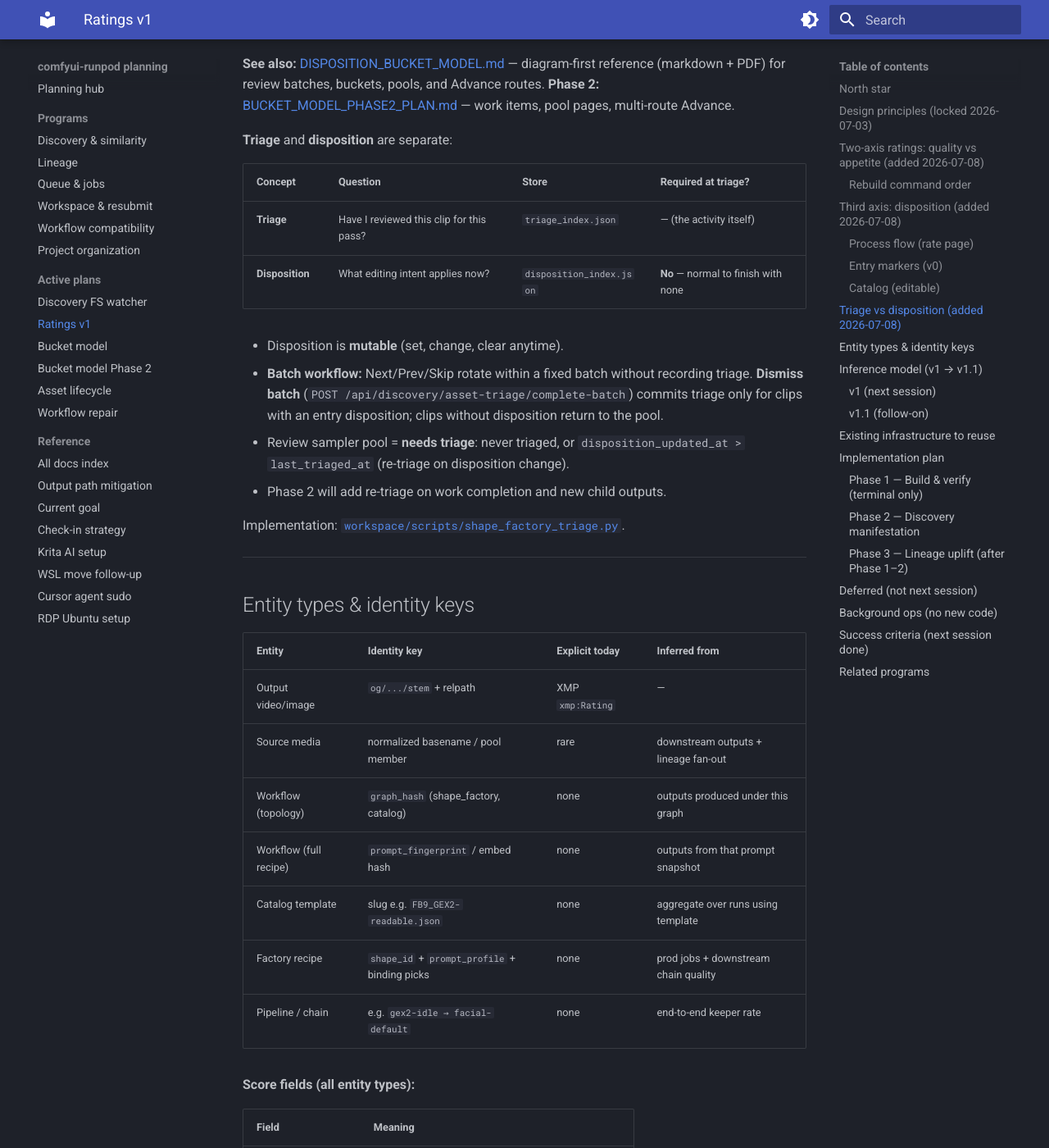
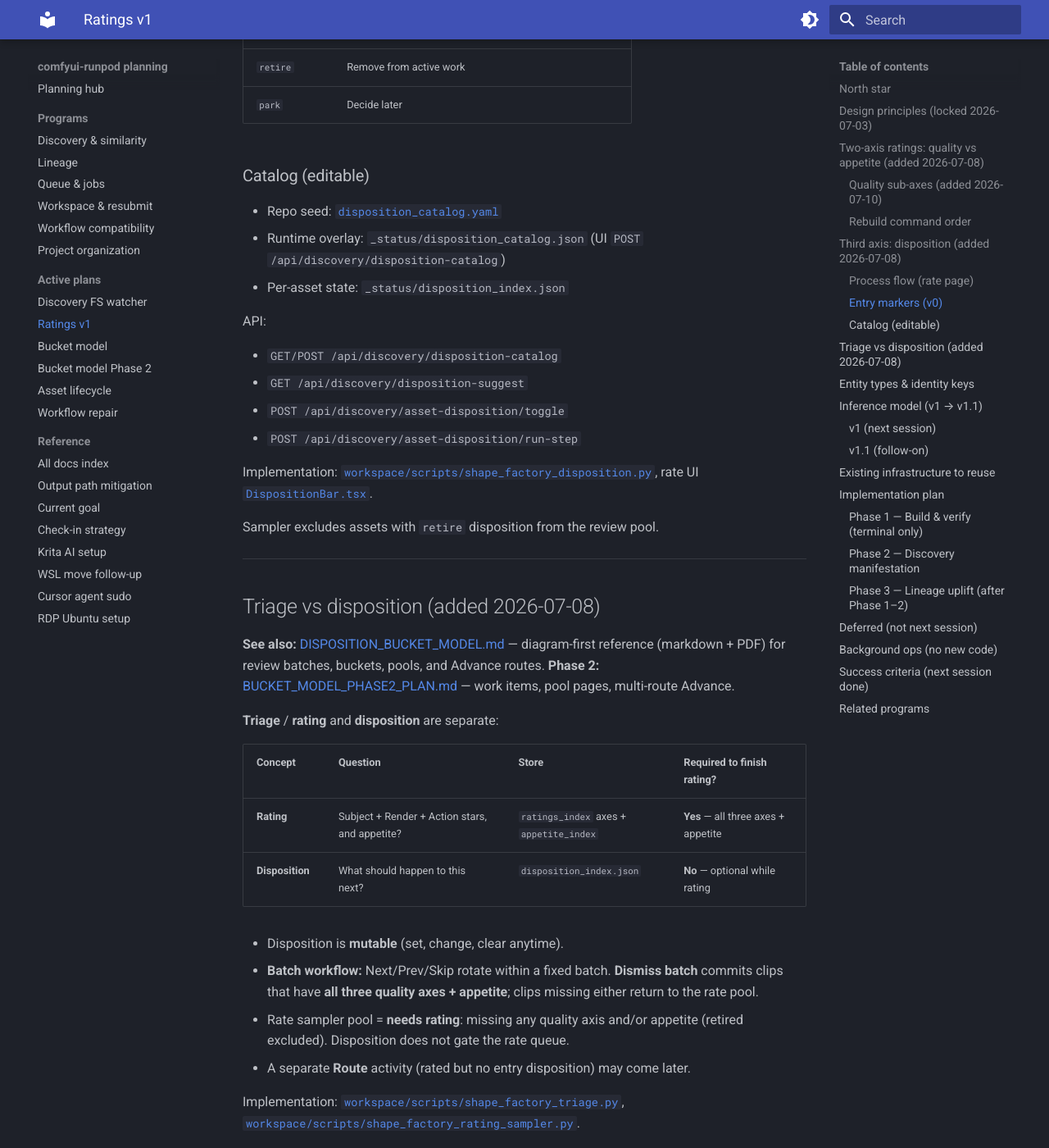
Before and after one commit to schibb-dev/comfyui-runpod, an MkDocs documentation site: the page built from docs/RATINGS_V1_PLAN.md, in a window 1280 px wide and 1400 px high, scrolled down 3882 px. Shown: the whole window at 82% size. Built offline with MkDocs 1.6.1 and Material for MkDocs 9.7.7, drawn with Linux system fonts in a browser that asks for light colours; some of the changed text lies outside the part shown.

Commit message:
docs: ratings axes, disposition bucket model, and planning links
Update ratings/disposition plans and ship the bucket-model PDF companion.

Co-authored-by: Cursor <cursoragent@cursor.com>

````diff
--- a/docs/RATINGS_V1_PLAN.md
+++ b/docs/RATINGS_V1_PLAN.md
@@ -35,8 +35,33 @@ A single 1–5 star conflates two different judgments. We split them:
 
 | Axis | Question | Store | Scale | Drives |
 |------|----------|-------|-------|--------|
-| **Quality** ("do more OF this") | Is this *well-executed*? | XMP `xmp:Rating` → `ratings_index.json` | 1–5 stars | **Replay** — reproduce the recipe |
+| **Quality** ("do more OF this") | Is this *well-executed*? | XMP `xmp:Rating` → `ratings_index.json` | 1–5 stars (see sub-axes) | **Replay** — reproduce the recipe |
 | **Appetite** ("do more WITH this") | Do I *want more of this direction* (even if rough)? | `appetite_index.json` | `less < neutral < more < fast_track` | **Derive/Extend** — build new descendants from it |
+
+### Quality sub-axes (added 2026-07-10)
+
+Single quality is insufficient. Explicit quality is three 1–5 axes; `explicit` is their rounded mean (also written to XMP for external tools):
+
+| Axis id | UI label | Question |
+|---------|----------|----------|
+| `subject_beauty` | Subject | How good is the subject / look of the person? |
+| `render_quality` | Render | How clean is the image/video render? |
+| `action_quality` | Action | How good is the motion / action? |
+
+Stored on each `by_output_relpath` row as:
+
+```json
+{
+  "explicit": 4,
+  "axes": {
+    "subject_beauty": 5,
+    "render_quality": 3,
+    "action_quality": 4
+  }
+}
+```
+
+**Rate-queue done** = all three axes set **and** appetite. Legacy rows with only `explicit` (no `axes`) are incomplete and re-enter the rate pool. Heuristics / disposition / hourly keep consuming the aggregate `explicit`.
 
 Key properties:
 
@@ -71,13 +96,13 @@ python3 shape_factory.py heuristics build           # reads ratings + appetite +
 
 | Layer | Question | Store | UI |
 |-------|----------|-------|-----|
-| **Quality ★** | How well executed? | XMP → `ratings_index.json` | Star bar |
+| **Quality ★** | Subject / Render / Action (aggregate → XMP) | `ratings_index.json` (+ XMP) | Three star rows |
 | **Appetite** | Want more in this direction? | `appetite_index.json` | Appetite bar |
 | **Disposition** | What work is committed next? | `disposition_index.json` | Entry chips + router steps |
 
 ### Process flow (rate page)
 
-1. Watch clip → set Quality + Appetite (judgments).
+1. Watch clip → set Subject / Render / Action + Appetite (judgments).
 2. **Suggestion engine** promotes entry markers from Q×A×facet (promote only — no silent auto-tick).
 3. User toggles an **entry marker** (`refine`, `investigate`, `extract`, `advance`, `retire`, `park`).
 4. **Router** narrows to **steps** (e.g. `refine.aspect` → replay hook, `refine.edit` → trim UI).
@@ -117,19 +142,19 @@ Sampler excludes assets with `retire` disposition from the review pool.
 
 **See also:** [DISPOSITION_BUCKET_MODEL.md](./DISPOSITION_BUCKET_MODEL.md) — diagram-first reference (markdown + PDF) for review batches, buckets, pools, and Advance routes. **Phase 2:** [BUCKET_MODEL_PHASE2_PLAN.md](./BUCKET_MODEL_PHASE2_PLAN.md) — work items, pool pages, multi-route Advance.
 
-**Triage** and **disposition** are separate:
+**Triage** / **rating** and **disposition** are separate:
 
-| Concept | Question | Store | Required at triage? |
-|---------|----------|-------|---------------------|
-| **Triage** | Have I reviewed this clip for this pass? | `triage_index.json` | — (the activity itself) |
-| **Disposition** | What editing intent applies now? | `disposition_index.json` | **No** — normal to finish with none |
+| Concept | Question | Store | Required to finish rating? |
+|---------|----------|-------|----------------------------|
+| **Rating** | Subject + Render + Action stars, and appetite? | `ratings_index` axes + `appetite_index` | **Yes** — all three axes + appetite |
+| **Disposition** | What should happen to this next? | `disposition_index.json` | **No** — optional while rating |
 
 - Disposition is **mutable** (set, change, clear anytime).
-- **Batch workflow:** Next/Prev/Skip rotate within a fixed batch without recording triage. **Dismiss batch** (`POST /api/discovery/asset-triage/complete-batch`) commits triage only for clips with an entry disposition; clips without disposition return to the pool.
-- Review sampler pool = **needs triage**: never triaged, or `disposition_updated_at > last_triaged_at` (re-triage on disposition change).
-- Phase 2 will add re-triage on work completion and new child outputs.
+- **Batch workflow:** Next/Prev/Skip rotate within a fixed batch. **Dismiss batch** commits clips that have **all three quality axes + appetite**; clips missing either return to the rate pool.
+- Rate sampler pool = **needs rating**: missing any quality axis and/or appetite (retired excluded). Disposition does not gate the rate queue.
+- A separate **Route** activity (rated but no entry disposition) may come later.
 
-Implementation: [`workspace/scripts/shape_factory_triage.py`](../workspace/scripts/shape_factory_triage.py).
+Implementation: [`workspace/scripts/shape_factory_triage.py`](../workspace/scripts/shape_factory_triage.py), [`workspace/scripts/shape_factory_rating_sampler.py`](../workspace/scripts/shape_factory_rating_sampler.py).
 
 ---
 
````
Also changed, not shown: other parts of docs/RATINGS_V1_PLAN.md (+1 -1 lines), docs/BUCKET_MODEL_PHASE2_PLAN.md (+1 -1 lines), docs/DISCOVERY_SEARCH_AND_SIMILARITY_VISION.md (+1 -1 lines), docs/DISPOSITION_BUCKET_MODEL.md (+9 -9 lines), docs/PLANNING_OVERVIEW.md (+2 -2 lines), 1 other file.
